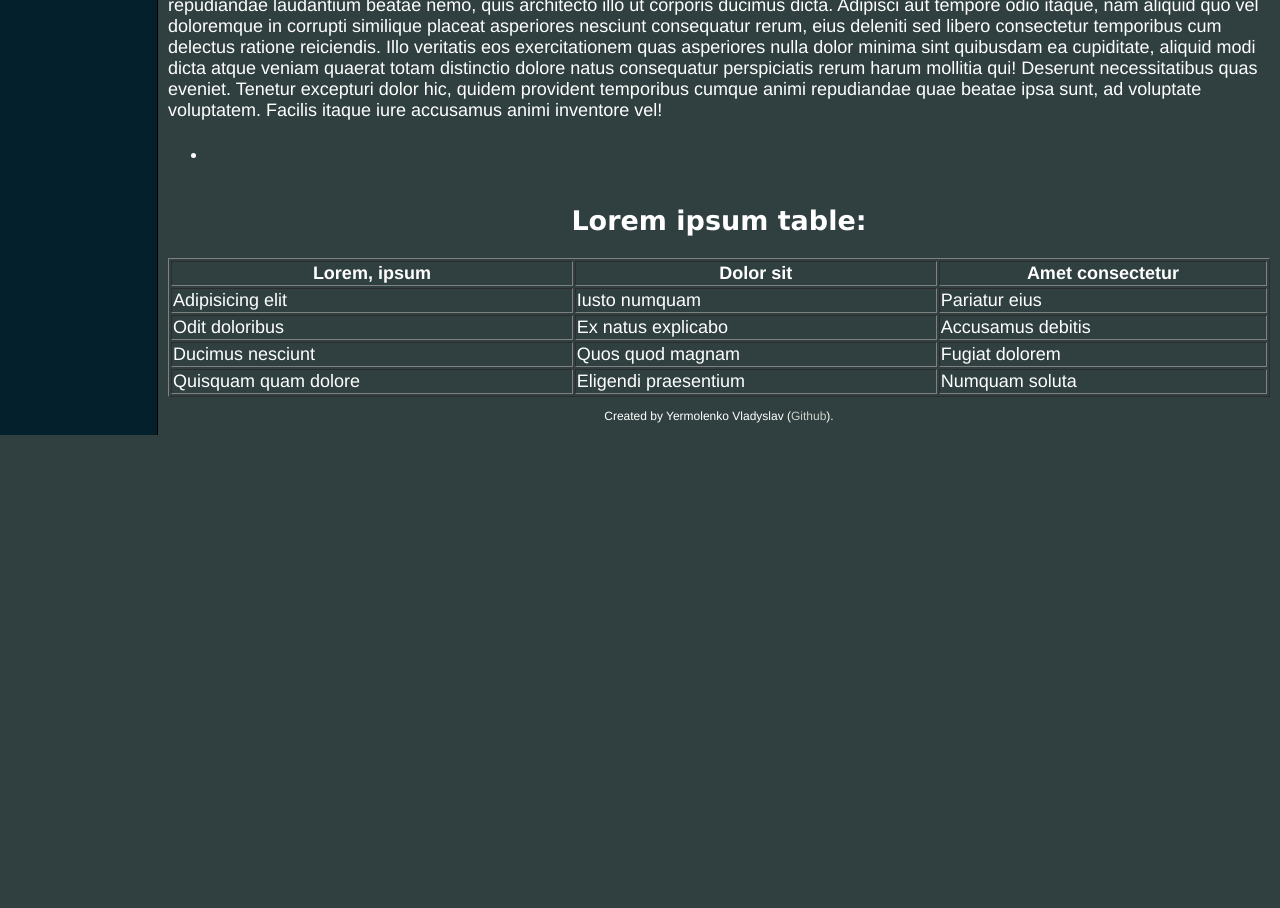
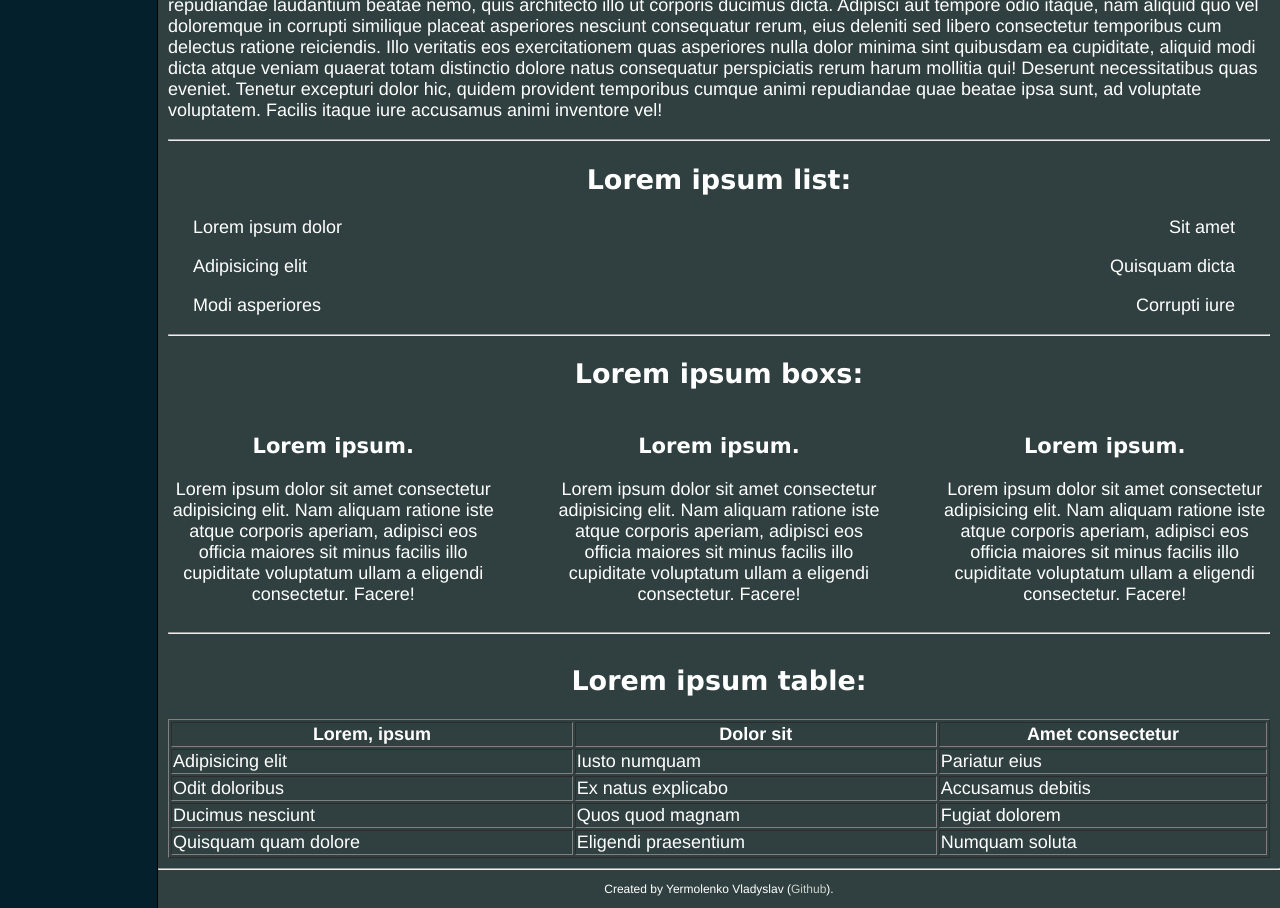
Before and after one commit to VladyslavYermolenko/vladyslavyermolenko.github.io, a plain HTML site: page index.html in a window 1280 px wide. Shown: the part 760-1668 px from the top of the page. Before the commit the page ends 1195 px from the top, so only its background shows below. Drawn offline with Linux system fonts and the light colour scheme.

Commit message:
All tasks completed. Bugs fixed.

```diff
--- a/assets/css/style.css
+++ b/assets/css/style.css
@@ -21,6 +21,10 @@ nav { /* Навігація */
 header, main, footer {
   margin: 10px;
   max-width: 1800px;
+}
+
+hr {
+  color: white;
 }
 
 .header-main-footer {
@@ -70,11 +74,7 @@ article {
 header {
   margin-top: 100px;
   text-align: center;
-  border: 1px solid;
-}
-
-main {
-
+  border: 1px solid white;
 }
 
 footer {
@@ -91,12 +91,14 @@ h1,h2,h3,h4,h5,h6 {
   font-family: 'Verdana', sans-serif;
 }
 
+.header-main-footer img {
+  border-radius: 10px;
+}
+
 a {
   color: #c9d1c8;
   text-decoration: none; /* Видаляємо підкреслення для силок */
 }
-
-/*********************************************************************/
 
 .menu-main {
   list-style: none; /* Видаляємо крапки збоку списку */
@@ -105,16 +107,16 @@ a {
 }
 
 /* Для ГЛАВНАЯ (і всі, що зліва лого) */
-.left-item {
+.menu-main .left {
   float: left;
 }
 
 /* Для GITHUB (і всі, що зправа лого) */
-.right-item {
+.menu-main .right {
   float: right;
 }
 
-.navbar-logo { /* Налаштування лого */
+.logo { /* Налаштування лого */
   position: absolute; /* Центруємо */
   /* Робимо посередині */
   left: 50%;
@@ -142,11 +144,9 @@ a {
   transition: background 1s;
 }
 
-.navbar-logo:hover { /* Налаштування лого при наведенні */
+.logo:hover { /* Налаштування лого при наведенні */
   padding-bottom: 5px;
 }
-
-/*********************************************************************/
 
 .main-img {
   margin-top: 10px;
@@ -156,6 +156,43 @@ a {
   float: left;
 }
 
+.row {
+  position: relative;
+  margin-left: 25px;
+  margin-right: 25px;
+}
+
+.row .absolute {
+  position: absolute;
+  margin: 0;
+  margin-right: 10px;
+  top: 0;
+  right: 0;
+}
+
+
+
+
+.container {
+  width: 100%;
+  text-align: center;
+}
+
+.container .left {
+  float: left;
+  width: 30%;
+}
+
+.container .center {
+  display: inline-block;
+  width: 30%;
+}
+
+.container .right {
+  float: right;
+  width: 30%;
+}
+
 .table-div {
   display: flex;
   flex-direction: column;
@@ -163,7 +200,7 @@ a {
 
 /*********************************************************************/
 
-@media (max-width: 700px) {
+@media (max-width: 700px) { /* Адаптація для телефонів (посля 700 до 401) */
   aside {
     display: none;
   }
@@ -183,7 +220,7 @@ a {
     text-align: center;
   }
 
-  .navbar-logo {
+  .logo {
     position: absolute;
     left: 50%;
     top: 10px;
--- a/index.html
+++ b/index.html
@@ -13,10 +13,10 @@
 <body>
   <nav>
     <ul class="menu-main">
-      <li class="left-item"><a href="/index.html">ГЛАВНАЯ</a></li>
-      <li class="right-item"><a href="https://github.com/VladyslavYermolenko" target="_blank">GITHUB</a></li>
+      <li class="left"><a href="/index.html">ГЛАВНАЯ</a></li>
+      <li class="right"><a href="https://github.com/VladyslavYermolenko" target="_blank">GITHUB</a></li>
     </ul>
-    <a class="navbar-logo" href="/index.html"><img src="assets/images/incamp.png" width="60"></a>
+    <a class="logo" href="/index.html"><img src="assets/images/incamp.png" width="60"></a>
   </nav>
   <div class="main-div">
     <aside>
@@ -81,14 +81,45 @@
             hic, quidem provident temporibus cumque animi repudiandae quae beatae ipsa sunt, ad voluptate voluptatem.
             Facilis itaque iure accusamus animi inventore vel!</p>
         </div>
+        <hr />
         <div>
-          <h2></h2>
-          <ul>
-            <li>
-
-            </li>
-          </ul>
+          <h2>Lorem ipsum list:</h2>
+          <div class="row">
+            <p>Lorem ipsum dolor</p>
+            <p class="absolute">Sit amet</p>
+          </div>
+          <div class="row">
+            <p>Adipisicing elit</p>
+            <p class="absolute">Quisquam dicta</p>
+          </div>
+          <div class="row">
+            <p>Modi asperiores</p>
+            <p class="absolute">Corrupti iure</p>
+          </div>
         </div>
+        <hr />
+        <div class="container">
+          <h2>Lorem ipsum boxs:</h2>
+          <div class="left">
+            <h3>Lorem ipsum.</h3>
+            <p>Lorem ipsum dolor sit amet consectetur adipisicing elit. Nam aliquam ratione iste atque corporis aperiam,
+              adipisci eos officia maiores sit minus facilis illo cupiditate voluptatum ullam a eligendi consectetur.
+              Facere!</p>
+          </div>
+          <div class="center">
+            <h3>Lorem ipsum.</h3>
+            <p>Lorem ipsum dolor sit amet consectetur adipisicing elit. Nam aliquam ratione iste atque corporis aperiam,
+              adipisci eos officia maiores sit minus facilis illo cupiditate voluptatum ullam a eligendi consectetur.
+              Facere!</p>
+          </div>
+          <div class="right">
+            <h3>Lorem ipsum.</h3>
+            <p>Lorem ipsum dolor sit amet consectetur adipisicing elit. Nam aliquam ratione iste atque corporis aperiam,
+              adipisci eos officia maiores sit minus facilis illo cupiditate voluptatum ullam a eligendi consectetur.
+              Facere!</p>
+          </div>
+        </div>
+        <hr />
         <div class="table-div">
           <h2>Lorem ipsum table:</h2>
           <table border="1">
@@ -120,6 +151,7 @@
           </table>
         </div>
       </main>
+      <hr />
       <footer>
         <p>Created by Yermolenko Vladyslav (<a class="footer-link" href="https://github.com/VladyslavYermolenko" target="_blank">Github</a>).
         </p>
```
